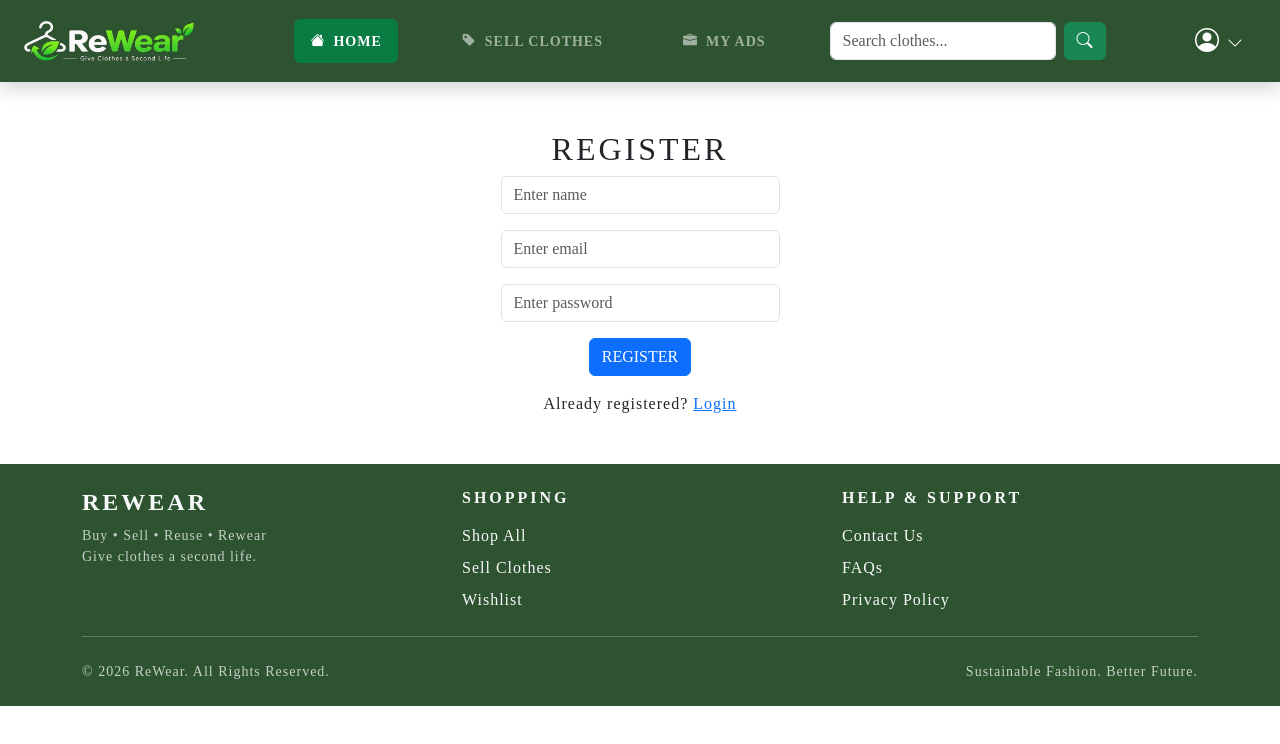
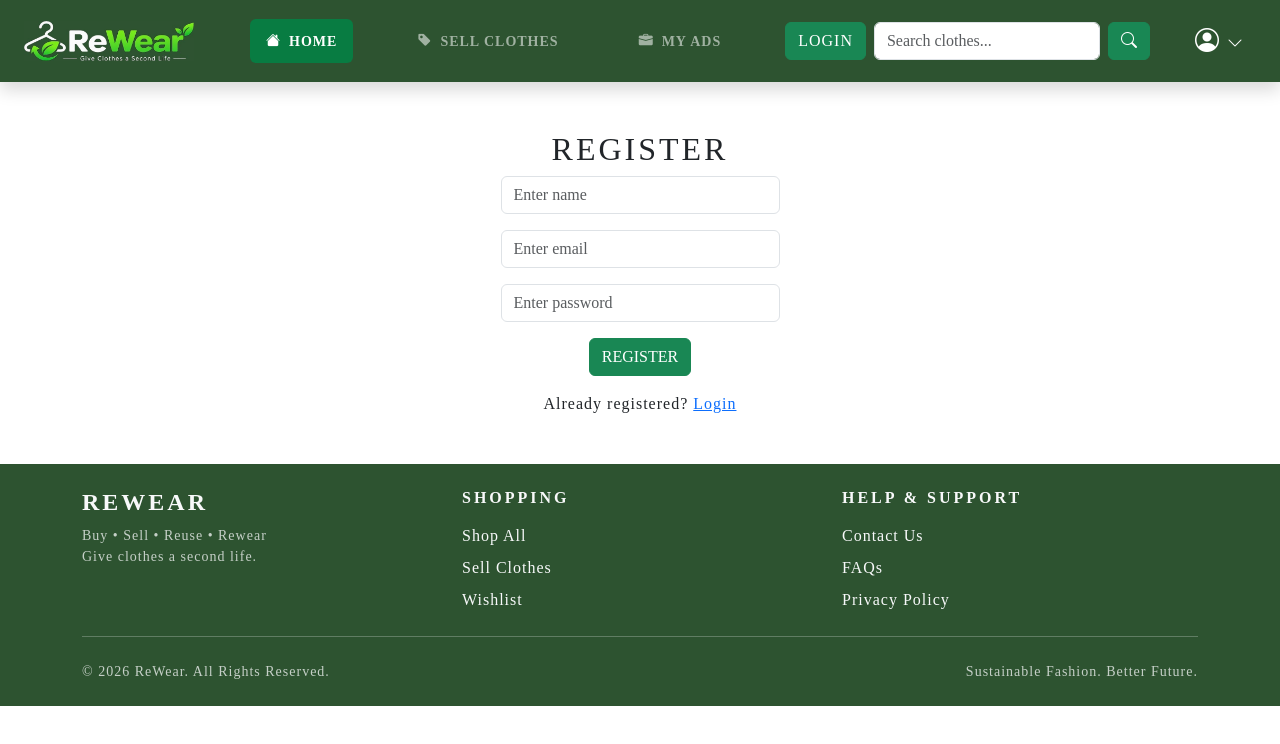
Before and after one commit to sivagangaps869-a11y/Retro-App, a React (Vite) app in the folder retro-app/: page /register in a window 1280 px wide. Shown: the top 744 px of the page. Built offline with nearby package versions, Linux system fonts and the light colour scheme; a web font is replaced by a local one.

Commit message:
login added in header

```diff
--- a/retro-app/src/Components/Header.jsx
+++ b/retro-app/src/Components/Header.jsx
@@ -50,6 +50,7 @@ function Header() {
           </li>
 
                 <div className="d-flex align-items-center">
+                  <Link to={'/login'} className="btn btn-success me-2 ">Login</Link>
                     <input
                             type="text"
                             className="form-control me-2"
--- a/retro-app/src/Pages/Login.jsx
+++ b/retro-app/src/Pages/Login.jsx
@@ -62,7 +62,7 @@ function Login() {
 
 
 
-                <button className="btn btn-primary" disabled={loading}>
+                <button className="btn btn-success" disabled={loading}>
                     {loading ? "Logging in..." : "Login"}
                 </button>
 
--- a/retro-app/src/Pages/Register.jsx
+++ b/retro-app/src/Pages/Register.jsx
@@ -74,7 +74,7 @@ function Register() {
 
 
 
-                <button className="btn btn-primary" disabled={loading}>
+                <button className="btn btn-success" disabled={loading}>
                     {loading ? "Registering..." : "Register"}
                 </button>
 
```
Also changed, not shown: 1 other file (tests, documents, lock files or other folders).
